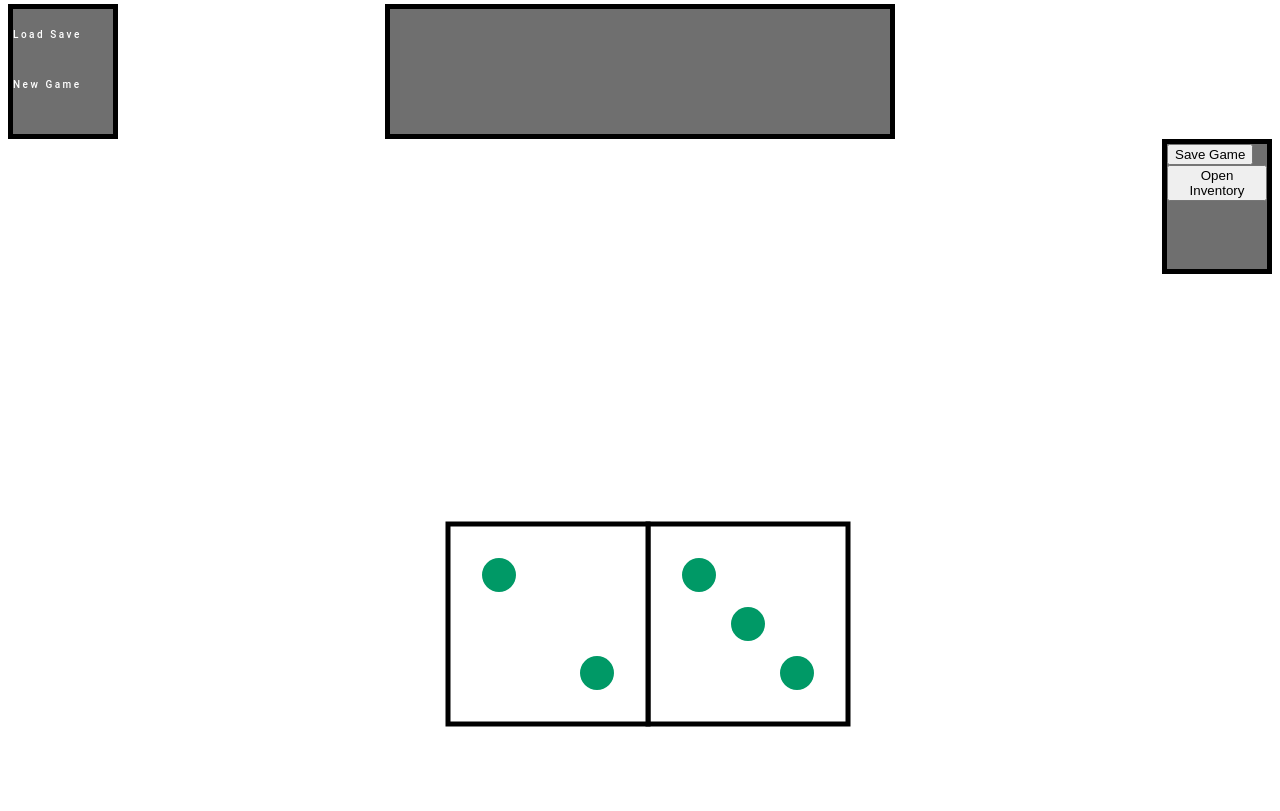
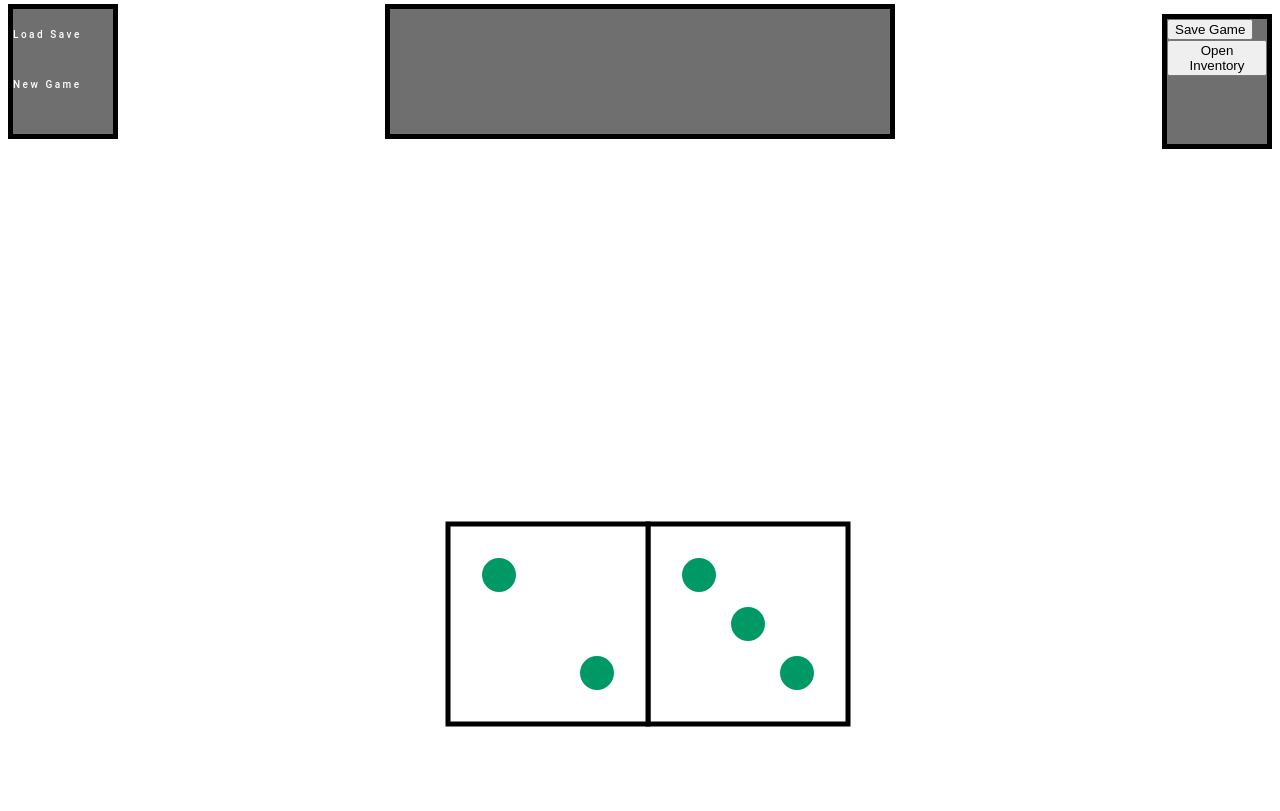
Before and after one commit to htmhell69/RPG-Dice, a PHP site: page / in a window 1280 px wide. Shown: the part 541-1352 px from the top of the page. Run offline with PHP 8.4, Linux system fonts and the light colour scheme.

Commit message:
Update fancyButtons.css

```diff
--- a/clientSide/fancyButtons.css
+++ b/clientSide/fancyButtons.css
@@ -42,6 +42,7 @@ body{
   float: left;
   background-color: rgba(16,16,16,0.6);
   color: white;
+  transform: translateY(-75x);
 }
 
 .description{
@@ -61,4 +62,5 @@ body{
   float: right;
   background-color: rgba(16,16,16,0.6);
   color: white;
+  transform: translateY(-125px);
 }
```
